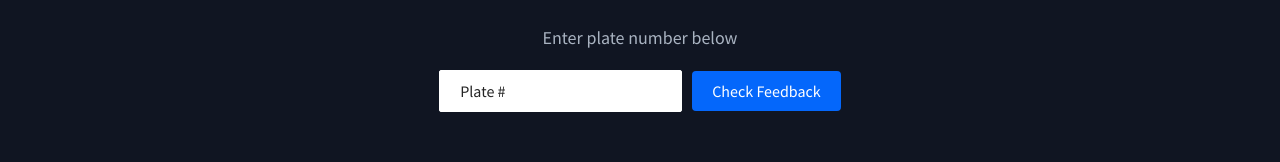
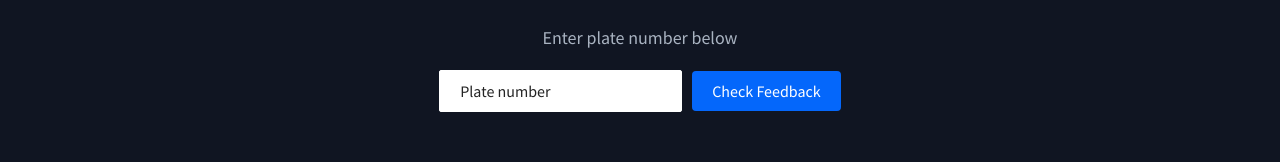
Before and after one commit to Meerkat007/collisionszero-ui, a React (Create React App) app: page / in a window 1280 px wide. Shown: the part 238-400 px from the top of the page. Built offline with nearby package versions, Linux system fonts and the light colour scheme.

Commit message:
remove bumper id

```diff
--- a/src/components/InfoSection/InfoSectionWithInput.js
+++ b/src/components/InfoSection/InfoSectionWithInput.js
@@ -44,7 +44,7 @@ import {FeedbackView} from '..'
                         <FormInput
                             name='plateNumber'
                             type='text'
-                            placeholder='Plate #'
+                            placeholder='Plate number'
                             onChange={(event) => {
                                 setPlateNum(event.target.value)
                             }}
```
